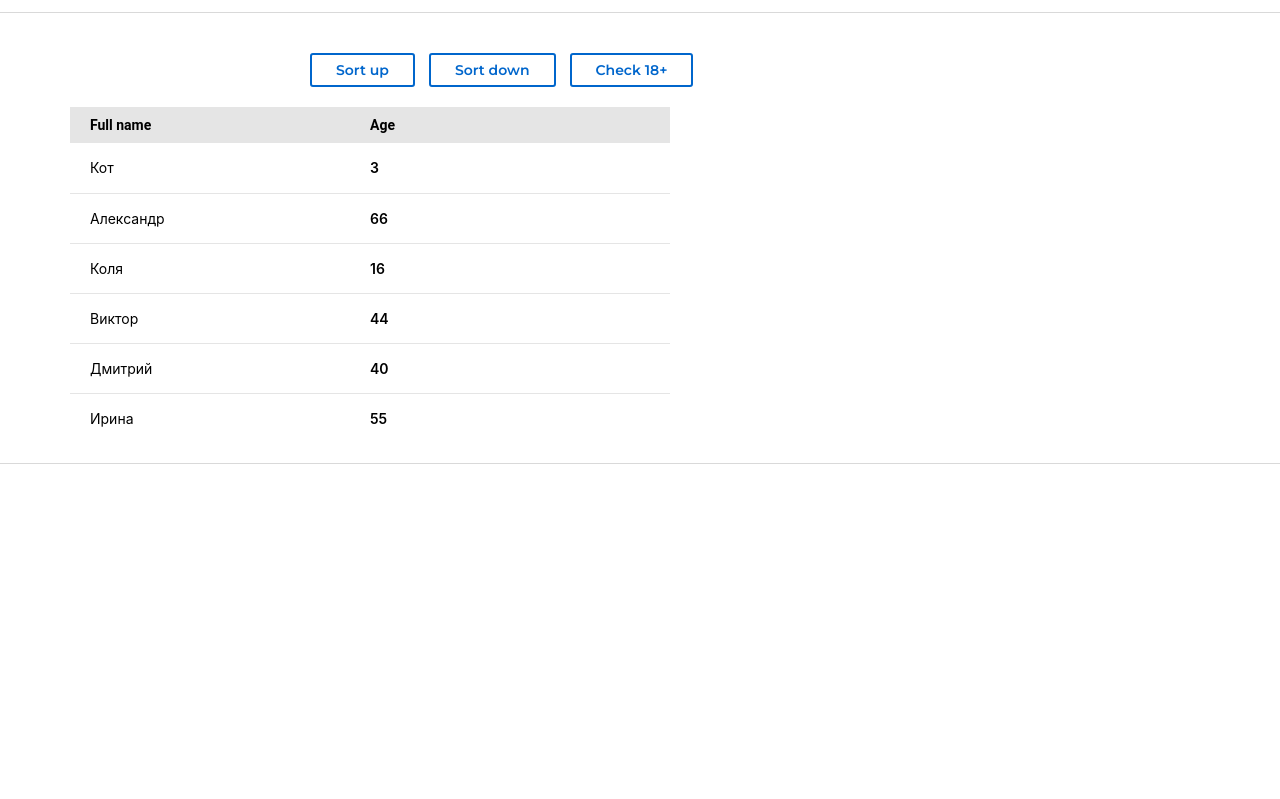
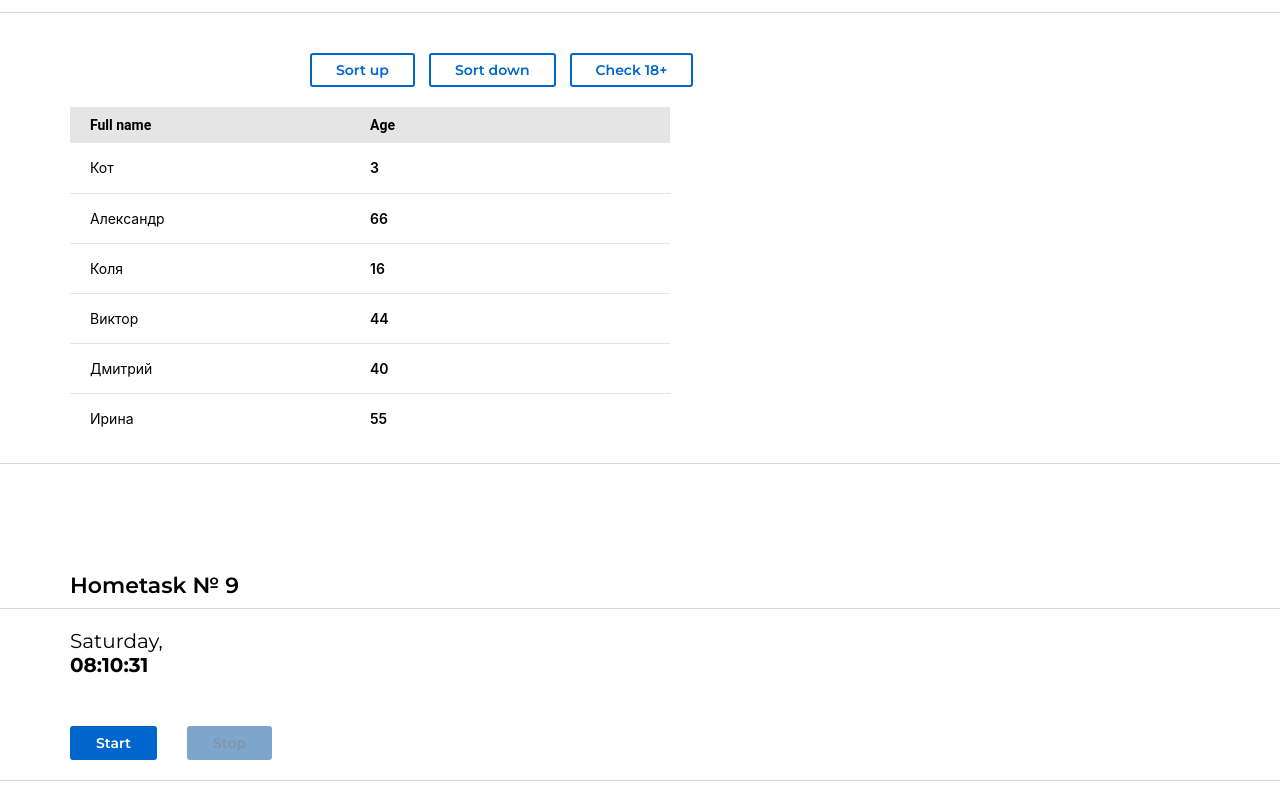
Before and after one commit to F-A-Z-A/home-work-02, a React (Create React App) app: page /#/junior in a window 1280 px wide. Shown: the part 711-1510 px from the top of the page. Before the commit the page ends 1175 px from the top, so only its background shows below. Built offline with nearby package versions, Linux system fonts and the light colour scheme.

Commit message:
home-work-04-09(1)

```diff
--- a/src/index.css
+++ b/src/index.css
@@ -12,6 +12,7 @@ body {
   -webkit-font-smoothing: antialiased;
   -moz-osx-font-smoothing: grayscale;
   box-sizing: border-box;
+  padding: 0 0 30px 0;
 }
 
 code {
--- a/src/index.tsx
+++ b/src/index.tsx
@@ -8,12 +8,12 @@ import {Provider} from 'react-redux'
 
 const root = ReactDOM.createRoot(document.getElementById('root') as HTMLElement)
 root.render(
-    <React.StrictMode>
-        {/*для дз 10*/}
-        <Provider store={store}>
-            <App/>
-        </Provider>
-    </React.StrictMode>
+  // <React.StrictMode>
+  // {/*для дз 10*/}
+  <Provider store={store}>
+    <App/>
+  </Provider>
+  // </React.StrictMode>
 )
 
 // If you want to start measuring performance in your app, pass a function
--- a/src/s2-homeworks/hw05/header/Header.module.css
+++ b/src/s2-homeworks/hw05/header/Header.module.css
@@ -12,6 +12,7 @@
 }
 
 .burgerMenuIcon {
+  cursor: pointer;
 }
 
 .header h1 {
--- a/src/s2-homeworks/hw05/pages/Junior.tsx
+++ b/src/s2-homeworks/hw05/pages/Junior.tsx
@@ -2,8 +2,7 @@ import React from 'react'
 import HW6 from '../../hw06/HW6'
 import HW7 from "../../hw07/HW7";
 import HW8 from '../../hw08/HW8'
-
-// import HW9 from '../../hw09/HW9'
+import HW9 from '../../hw09/HW9'
 
 function Junior() {
   return (
@@ -11,7 +10,7 @@ function Junior() {
       <HW6/>
       <HW7/>
       <HW8/>
-      {/*<HW9 />*/}
+      <HW9/>
     </div>
   )
 }
--- a/src/s2-homeworks/hw09/Clock.module.css
+++ b/src/s2-homeworks/hw09/Clock.module.css
@@ -1,14 +1,27 @@
 .buttonsContainer {
+  display: flex;
+  gap: 30px;
 }
 
 .clock {
 }
 
 .watch {
+  width: 160px;
+  font-family: Montserrat, sans-serif;
+  font-size: 20px;
+  font-weight: 400;
+  cursor: default;
+
+
 }
 
 .watch strong {
 }
 
 .more {
+  font-family: Montserrat, sans-serif;
+  font-size: 16px;
+  font-weight: 400;
+  margin-bottom: 30px;
 }
--- a/src/s2-homeworks/hw09/Clock.tsx
+++ b/src/s2-homeworks/hw09/Clock.tsx
@@ -1,38 +1,47 @@
 import React, {useState} from 'react'
 import SuperButton from '../hw04/common/c2-SuperButton/SuperButton'
-import {restoreState} from '../hw06/localStorage/localStorage'
 import s from './Clock.module.css'
 
 function Clock() {
   const [timerId, setTimerId] = useState<number | undefined>(undefined)
-    // for autotests // не менять // можно подсунуть в локалСторэдж нужную дату, чтоб увидеть как она отображается
-    const [date, setDate] = useState<Date>(new Date(restoreState('hw9-date', Date.now())))
+  const [date, setDate] = useState<Date>(new Date())
   const [show, setShow] = useState<boolean>(false)
 
   const start = () => {
-        // пишут студенты // запустить часы (должно отображаться реальное время, а не +1)
-        // сохранить ид таймера (https://learn.javascript.ru/settimeout-setinterval#setinterval)
-
+    const timerId = setInterval(() => {
+      setDate(new Date())
+    }, 1000)
+    setTimerId(Number(timerId))
   }
 
   const stop = () => {
-        // пишут студенты // поставить часы на паузу, обнулить ид таймера (timerId <- undefined)
-
+    clearInterval(timerId)
+    setTimerId(undefined)
   }
 
-    const onMouseEnter = () => { // пишут студенты // показать дату если наведена мышка
-
-    }
-    const onMouseLeave = () => { // пишут студенты // спрятать дату если мышка не наведена
-
+  const onMouseEnter = () => {
+    setShow(true)
   }
 
-    const stringTime = 'date->time' || <br/> // часы24:минуты:секунды (01:02:03)/(23:02:03)/(24:00:00)/(00:00:01) // пишут студенты
-    const stringDate = 'date->date' || <br/> // день.месяц.год (01.02.2022) // пишут студенты, варианты 01.02.0123/01.02.-123/01.02.12345 не рассматриваем
+  const onMouseLeave = () => {
+    setShow(false)
+  }
 
-    // день недели на английском, месяц на английском (https://learn.javascript.ru/intl#intl-datetimeformat)
-    const stringDay = 'date->day' || <br/> // пишут студенты
-    const stringMonth = 'date->month' || <br/> // пишут студенты
+  const stringTime = new Intl
+    .DateTimeFormat("ru", {hour: "2-digit", minute: "2-digit", second: "2-digit"})
+    .format(date) || <br/>
+
+  const stringDate = new Intl
+    .DateTimeFormat("ru", {day: "2-digit", month: "2-digit", year: "numeric"})
+    .format(date) || <br/>
+
+  const stringDay = new Intl
+    .DateTimeFormat("en", {weekday: "long"})
+    .format(date) || <br/>
+
+  const stringMonth = new Intl
+    .DateTimeFormat("en", {month: "long"})
+    .format(date) || <br/>
 
   return (
     <div className={s.clock}>
@@ -66,17 +75,17 @@ function Clock() {
       <div className={s.buttonsContainer}>
         <SuperButton
           id={'hw9-button-start'}
-                    disabled={true} // пишут студенты // задизэйблить если таймер запущен
+          disabled={timerId !== undefined}
           onClick={start}
         >
-                    start
+          Start
         </SuperButton>
         <SuperButton
           id={'hw9-button-stop'}
-                    disabled={true} // пишут студенты // задизэйблить если таймер не запущен
+          disabled={timerId === undefined}
           onClick={stop}
         >
-                    stop
+          Stop
         </SuperButton>
       </div>
     </div>
@@ -84,3 +93,89 @@ function Clock() {
 }
 
 export default Clock
+
+
+// import React, {useState} from 'react'
+// import SuperButton from '../hw04/common/c2-SuperButton/SuperButton'
+// import {restoreState} from '../hw06/localStorage/localStorage'
+// import s from './Clock.module.css'
+//
+// function Clock() {
+//   const [timerId, setTimerId] = useState<number | undefined>(undefined)
+//   // for autotests // не менять // можно подсунуть в локалСторэдж нужную дату, чтоб увидеть как она отображается
+//   const [date, setDate] = useState<Date>(new Date(restoreState('hw9-date', Date.now())))
+//   const [show, setShow] = useState<boolean>(false)
+//
+//   const start = () => {
+//     // пишут студенты // запустить часы (должно отображаться реальное время, а не +1)
+//     // сохранить ид таймера (https://learn.javascript.ru/settimeout-setinterval#setinterval)
+//   }
+//
+//   const stop = () => {
+//     // пишут студенты // поставить часы на паузу, обнулить ид таймера (timerId <- undefined)
+//   }
+//
+//   const onMouseEnter = () => { // пишут студенты // показать дату если наведена мышка
+//   }
+//
+//   const onMouseLeave = () => { // пишут студенты // спрятать дату если мышка не наведена
+//   }
+//
+//   const stringTime = 'date->time' || <br/> // часы24:минуты:секунды (01:02:03)/(23:02:03)/(24:00:00)/(00:00:01) // пишут студенты
+//
+//   const stringDate = 'date->date' || <br/> // день.месяц.год (01.02.2022) // пишут студенты, варианты 01.02.0123/01.02.-123/01.02.12345 не рассматриваем
+//
+//   // день недели на английском, месяц на английском (https://learn.javascript.ru/intl#intl-datetimeformat)
+//   const stringDay = 'date->day' || <br/> // пишут студенты
+//   const stringMonth = 'date->month' || <br/> // пишут студенты
+//
+//   return (
+//     <div className={s.clock}>
+//       <div
+//         id={'hw9-watch'}
+//         className={s.watch}
+//         onMouseEnter={onMouseEnter}
+//         onMouseLeave={onMouseLeave}
+//       >
+//         <span id={'hw9-day'}>{stringDay}</span>,{' '}
+//         <span id={'hw9-time'}>
+//                     <strong>{stringTime}</strong>
+//                 </span>
+//       </div>
+//
+//       <div id={'hw9-more'}>
+//         <div className={s.more}>
+//           {show ? (
+//             <>
+//               <span id={'hw9-month'}>{stringMonth}</span>,{' '}
+//               <span id={'hw9-date'}>{stringDate}</span>
+//             </>
+//           ) : (
+//             <>
+//               <br/>
+//             </>
+//           )}
+//         </div>
+//       </div>
+//
+//       <div className={s.buttonsContainer}>
+//         <SuperButton
+//           id={'hw9-button-start'}
+//           disabled={true} // пишут студенты // задизэйблить если таймер запущен
+//           onClick={start}
+//         >
+//           start
+//         </SuperButton>
+//         <SuperButton
+//           id={'hw9-button-stop'}
+//           disabled={true} // пишут студенты // задизэйблить если таймер не запущен
+//           onClick={stop}
+//         >
+//           stop
+//         </SuperButton>
+//       </div>
+//     </div>
+//   )
+// }
+//
+// export default Clock
--- a/src/s2-homeworks/hw09/HW9.tsx
+++ b/src/s2-homeworks/hw09/HW9.tsx
@@ -12,10 +12,10 @@ import s2 from '../../s1-main/App.module.css'
 const HW9 = () => {
   return (
     <div id={'hw9'}>
-            <div className={s2.hwTitle}>Homework #9</div>
+      <div className={s2.hwTitle}>Hometask № 9</div>
 
       <div className={s2.hw}>
-                <Clock />
+        <Clock/>
       </div>
     </div>
   )
```
Lines whose indentation alone changed are shown as unchanged.
